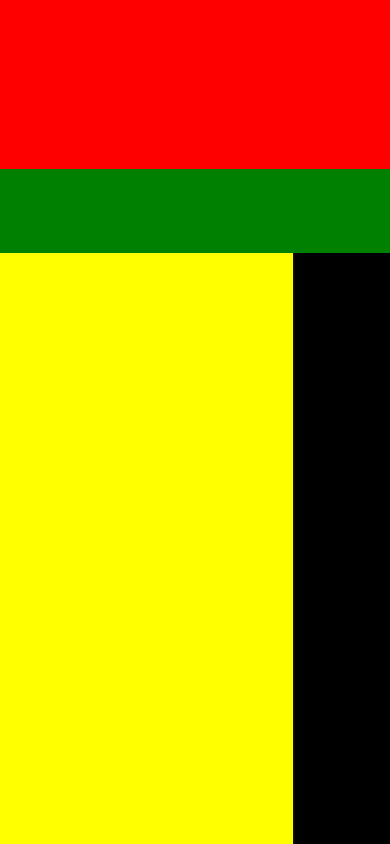
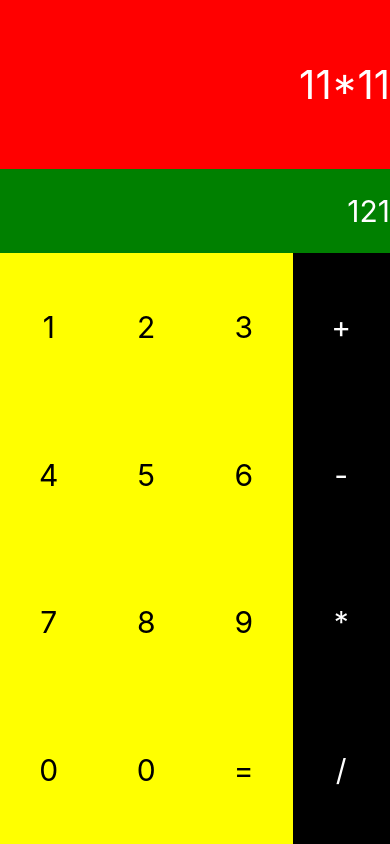
Before and after one commit to itzmail/CalculatorApp, a React Native app: screen / in a window 390 px wide. Built offline with nearby package versions, Linux system fonts and the light colour scheme.

Commit message:
Input number and operation

```diff
--- a/App.js
+++ b/App.js
@@ -1,5 +1,5 @@
 import React from 'react'
-import {View, Text} from 'react-native'
+import {View, Text, TouchableOpacity, Button} from 'react-native'
 import styles from './src/styles/_calculator'
 
 class App extends React.Component {
@@ -8,14 +8,47 @@
 
   }
 
+
+
   render() {
+    let rows = [];
+    let numb = [[1, 2, 3], [4, 5, 6], [7, 8, 9], [0, 0, '=']];
+    for(let i = 0; i < 4; i++) {
+      let row = []
+      for(let j = 0; j < 3; j++) {
+        row.push(
+        <TouchableOpacity style={styles.btn}>
+          <Text style={styles.btnText}>{numb[i][j]}</Text>
+        </TouchableOpacity>
+        )
+      }
+      rows.push(<View style={styles.row}>{row}</View>)
+    }
+
+    let oper = [];
+    let operation = ['+', '-', '*', '/'];
+    for(let i = 0; i < 4; i++) {
+      oper.push(
+      <TouchableOpacity style={styles.btn}>
+        <Text style={[styles.btnText, {color: 'white'}]}>{operation[i]}</Text>
+      </TouchableOpacity>
+      )
+    }
     return (
       <View style={styles.container}>
-          <View style={styles.result}></View>
-          <View style={styles.calculation}></View>
+          <View style={styles.calculation}>
+            <Text style={styles.calculationText}>11*11</Text>
+          </View>
+          <View style={styles.result}>
+            <Text style={styles.resultText}>121</Text>
+          </View>
           <View style={styles.buttons}>
-            <View style={styles.numbers}></View>
-            <View style={styles.operation}></View>
+            <View style={styles.numbers}>
+              {rows}
+            </View>
+            <View style={styles.operation}>
+              {oper}
+            </View>
           </View>
       </View>
     );
--- a/src/styles/_calculator.js
+++ b/src/styles/_calculator.js
@@ -4,17 +4,38 @@
     container: {
         flex: 1
     },
+    calculation: {
+        flex: 2,
+        backgroundColor: 'red',
+        justifyContent: 'center',
+        alignItems: 'flex-end'
+    },
+    calculationText: {
+        color: 'white',
+        fontSize: 40
+    },
     result: {
-        flex: 2,
-        backgroundColor: 'red'
+        flex: 1,
+        backgroundColor: 'green',
+        justifyContent: 'center',
+        alignItems: 'flex-end'
     },
-    calculation: {
-        flex: 1,
-        backgroundColor: 'green'
+    resultText: {
+        fontSize: 30,
+        color: 'white'
     },
     buttons: {
         flex: 7,
         flexDirection: 'row'
+    },
+    btn: {
+        flex: 1,
+        alignItems: 'center',
+        alignSelf: 'stretch',
+        justifyContent: 'center'
+    },
+    btnText: {
+        fontSize: 30
     },
     numbers: {
         flex: 3,
@@ -22,8 +43,15 @@
     },
     operation: {
         flex: 1,
+        justifyContent: 'space-around',
         backgroundColor: 'black'
-    }
+    },
+    row: {
+        flexDirection: 'row',
+        flex: 1,
+        justifyContent: 'space-around',
+        alignItems: 'center'
+    },
 })
 
 export default styles;
```
